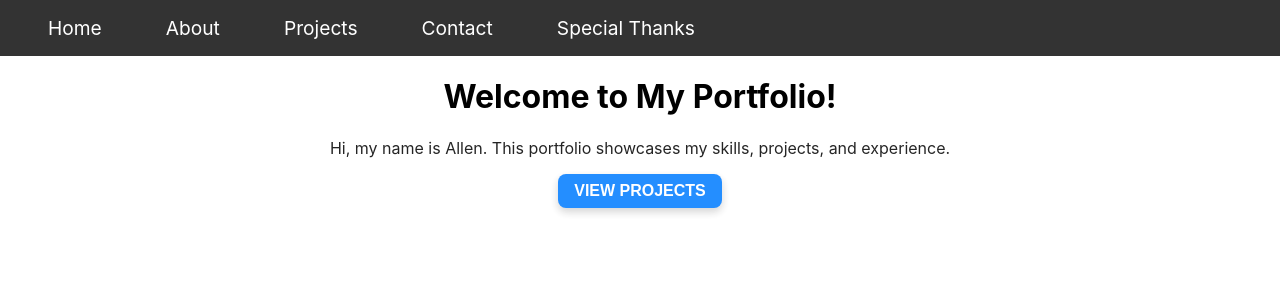
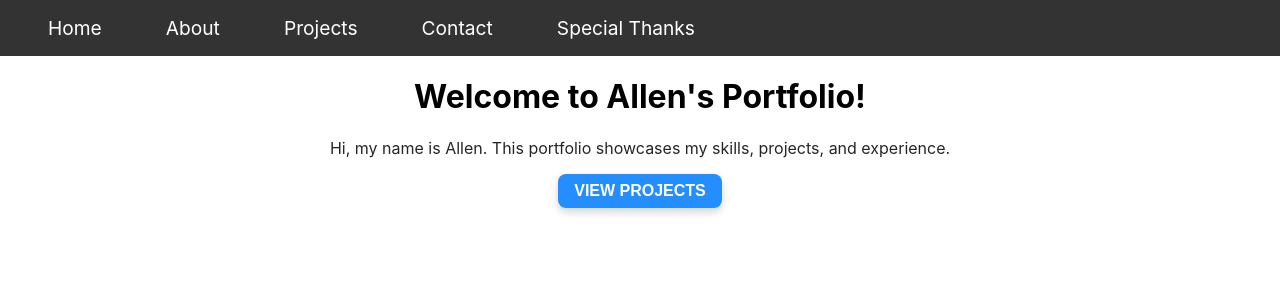
Before and after one commit to Nemo11235/allenliu-portfolio, a React (Create React App) app: page /allenliu-portfolio/thank in a window 1280 px wide. Both pictures are taken after a click on the item "Home". Shown: the top 300 px of the page. Built offline with nearby package versions, Linux system fonts and the light colour scheme.

Commit message:
Update HomePage.js

```diff
--- a/src/HomePage/HomePage.js
+++ b/src/HomePage/HomePage.js
@@ -6,7 +6,7 @@ function HomePage() {
   return (
     <div className="home-div">
       <NavBar />
-      <h1 className="welcome-msg">Welcome to My Portfolio!</h1>
+      <h1 className="welcome-msg">Welcome to Allen's Portfolio!</h1>
       <div className="intro">
         <p>
           Hi, my name is Allen. This portfolio showcases my skills, projects,
```
